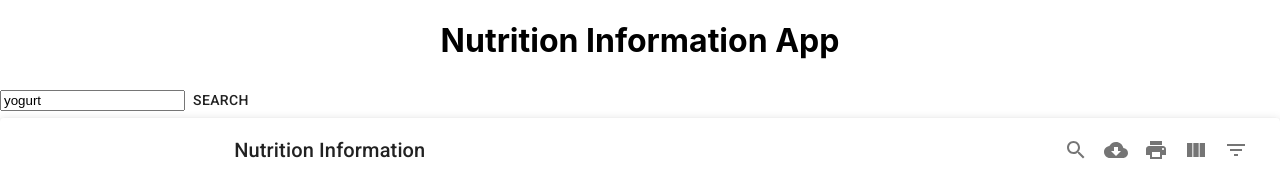
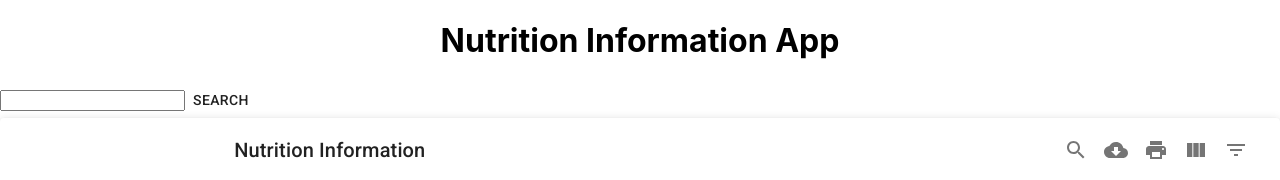
Before and after one commit to weshouck32/nutrition, a React (Create React App) app: page / in a window 1280 px wide. Shown: the top 180 px of the page. Built offline with nearby package versions, Linux system fonts and the light colour scheme.

Commit message:
Update App.js

```diff
--- a/src/App.js
+++ b/src/App.js
@@ -157,7 +157,7 @@ const nutritionSearch = (page = 1) => {
     <div className="App">
       <h1>Nutrition Information App</h1>
       <div className="row app-text-left">
-        <input id="searchbox" type="text" value="yogurt"></input>
+        <input id="searchbox" type="text" value=""></input>
           <Button onClick={nutritionSearch}>Search</Button>
       </div>
       <MUIDataTable title={"Nutrition Information"} data={data} columns={columns} options={options} />
```
